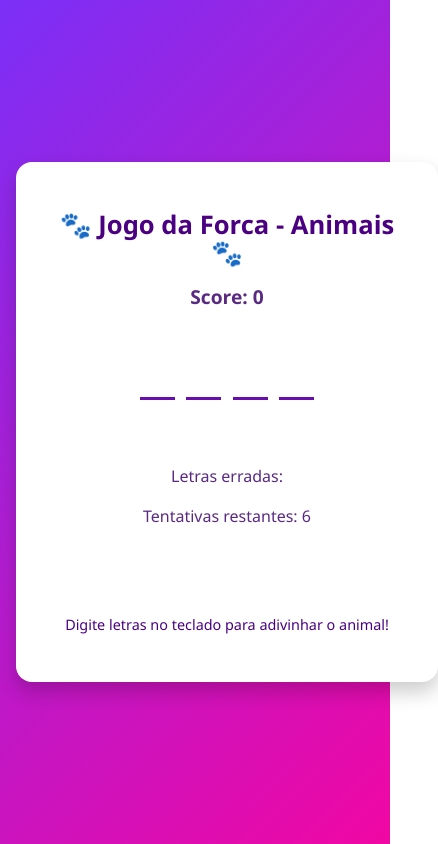
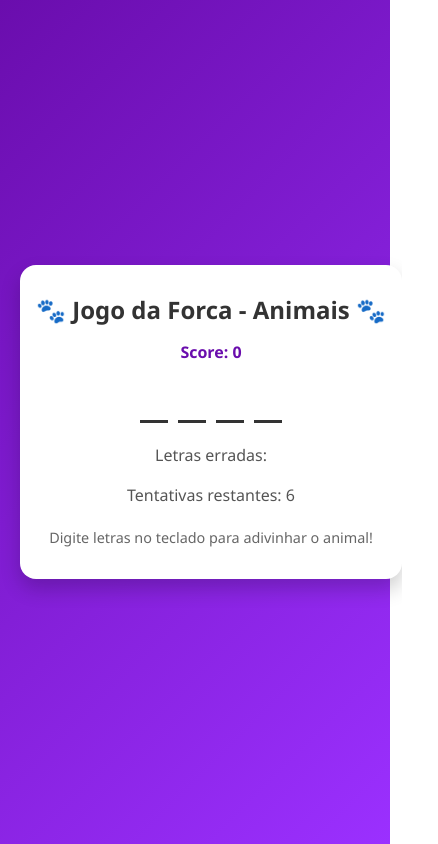
Before and after one commit to PauloLima4/jogo-da-forca, a React (Vite) app in the folder jogo-da-forca/: page / in a window 390 px wide. Shown: the whole page, 438 px wide, since content can reach past the window. Built offline with nearby package versions, Linux system fonts and the light colour scheme.

Commit message:
Update App.css

```diff
--- a/jogo-da-forca/src/App.css
+++ b/jogo-da-forca/src/App.css
@@ -1,81 +1,68 @@
+/* App.css - Estilos do Jogo da Forca com tema animal 🐾 */
+
 body {
   margin: 0;
   font-family: 'Segoe UI', Tahoma, Geneva, Verdana, sans-serif;
-  background: linear-gradient(135deg, #7b2ff7 0%, #f107a3 100%);
+  background: linear-gradient(135deg, #6a0dad 0%, #9b30ff 100%);
   min-height: 100vh;
   display: flex;
   justify-content: center;
   align-items: center;
-  padding: 1rem;
+  padding: 20px;
   box-sizing: border-box;
-  color: #fff;
 }
 
 .app {
   background-color: #fff;
   padding: 2rem;
   border-radius: 16px;
-  max-width: 480px;
+  max-width: 500px;
   width: 100%;
   box-shadow: 0 10px 20px rgba(0,0,0,0.2);
   text-align: center;
-  display: flex;
-  flex-direction: column;
-  align-items: center;
 }
 
 .title {
   font-size: 2rem;
-  color: #4b0082;
+  color: #333;
   margin-bottom: 1rem;
 }
 
 .score {
   font-size: 1.2rem;
-  font-weight: 600;
   margin-bottom: 1rem;
-  color: #5a2a83;
+  color: #6a0dad;
+  font-weight: bold;
 }
 
 .word-box {
   display: flex;
   justify-content: center;
-  gap: 0.7rem;
-  margin: 1.5rem 0;
+  gap: 10px;
+  margin: 20px 0;
   flex-wrap: wrap;
 }
 
 .letter {
-  font-size: 2.2rem;
-  width: 2.8rem;
-  height: 3.5rem;
-  border-bottom: 3px solid #6a0dad;
+  font-size: 2rem;
+  width: 32px;
+  height: 40px;
+  border-bottom: 3px solid #333;
   text-transform: uppercase;
-  line-height: 3.5rem;
-  user-select: none;
-  color: #333;
-  opacity: 1;
-  visibility: visible;
+  display: flex;
+  justify-content: center;
+  align-items: center;
 }
 
 .status {
-  margin: 1.5rem 0;
-  color: #5a2a83;
-  font-weight: 500;
-}
-
-.hangman-figure {
-  width: 120px;
-  height: 180px;
-  margin: 1rem 0;
+  margin: 20px 0;
+  color: #555;
 }
 
 .result {
-  padding: 1.5rem 1rem;
-  margin-top: 1.5rem;
+  padding: 20px;
+  margin-top: 20px;
   border-radius: 12px;
-  font-weight: 600;
-  font-size: 1.1rem;
 }
 
 .result.win {
@@ -91,54 +78,63 @@ body {
 }
 
 button {
-  margin-top: 1.5rem;
-  background-color: #7b3fbf;
+  margin-top: 1rem;
+  background-color: #9b30ff;
   color: white;
   border: none;
-  padding: 0.7rem 1.6rem;
-  border-radius: 10px;
+  padding: 10px 16px;
+  border-radius: 8px;
   cursor: pointer;
-  font-weight: 700;
-  font-size: 1rem;
-  transition: background 0.3s ease;
+  font-weight: bold;
+  transition: background 0.3s;
 }
 
 button:hover {
-  background-color: #9b30ff;
+  background-color: #7e22ce;
 }
 
-/* Footer */
-
 footer {
-  margin-top: 2rem;
+  margin-top: 20px;
   font-size: 0.9rem;
-  color: #4b0082;
+  color: #666;
 }
 
-/* Media Queries para telas menores */
+@media (max-width: 600px) {
+  .app {
+    padding: 1rem;
+  }
 
-@media (max-width: 480px) {
   .title {
-    font-size: 1.6rem;
+    font-size: 1.5rem;
   }
 
   .letter {
-    font-size: 1.8rem;
-    width: 2.2rem;
-    height: 2.8rem;
-    line-height: 2.8rem;
-    color: #333;
-    opacity: 1;
-    visibility: visible;
+    font-size: 1.5rem;
+    width: 28px;
+    height: 36px;
   }
 
-  .hangman-figure {
-    width: 90px;
-    height: 140px;
-  }
-
-  button {
-    width: 100%;
-    padding: 0.8rem 0;
+  .score {
+    font-size: 1rem;
   }
 }
+
+.input-wrapper {
+  margin-top: 1rem;
+}
+
+input[type="text"] {
+  padding: 10px;
+  font-size: 1.2rem;
+  width: 100%;
+  max-width: 100px;
+  text-align: center;
+  border: 2px solid #9b30ff;
+  border-radius: 8px;
+  outline: none;
+}
+
+input[type="text"]::placeholder {
+  color: #aaa;
+  font-size: 1rem;
+}
```
